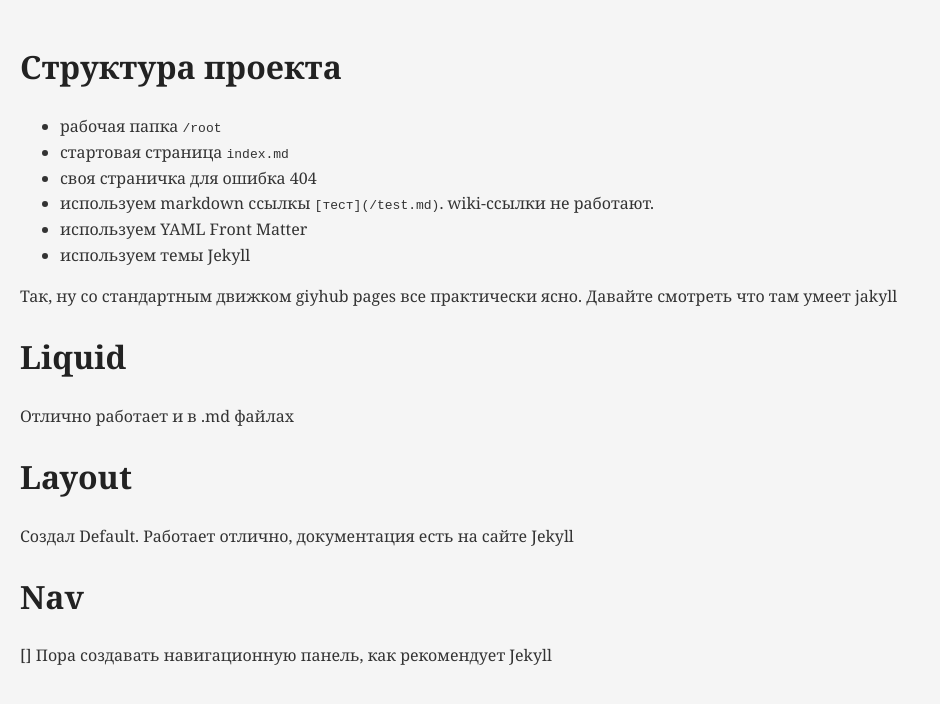
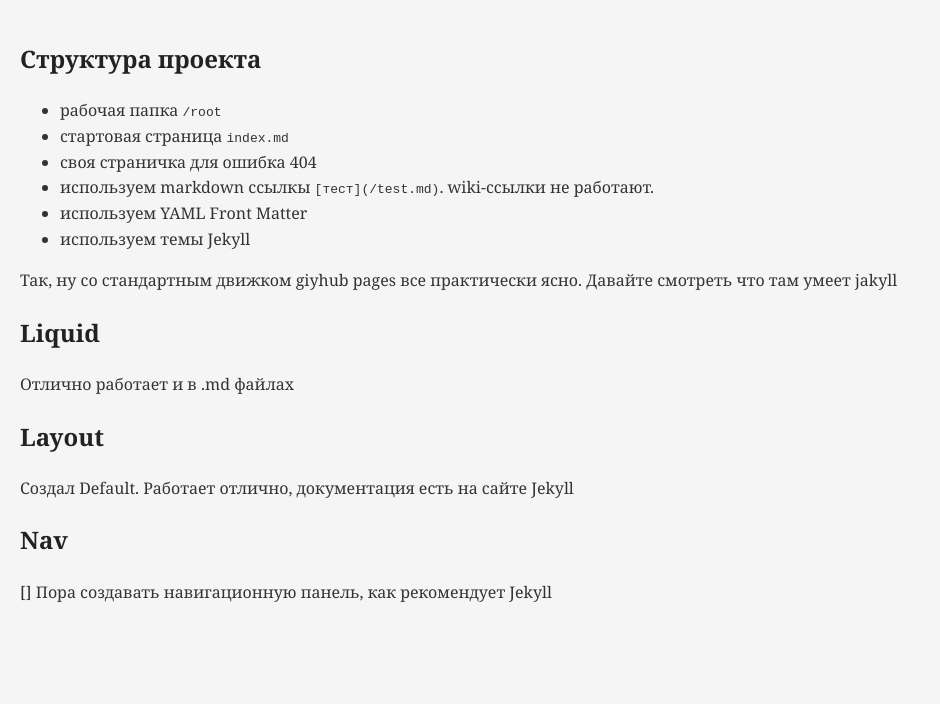
Before and after one commit to Vasiliy-Mazaev/vasiliy-mazaev.github.io, a Jekyll site: the page built from index.md, in a window 1280 px wide. Shown: the top 704 px of the page, without its empty margins (0-940 px from the left). Built offline with Jekyll 4.4.1, drawn with Linux system fonts in a browser that asks for light colours; our own code applies the rules of GitHub Pages for plain Markdown files.

Commit message:
fix h1 title

```diff
--- a/index.md
+++ b/index.md
@@ -11,7 +11,7 @@ draft: false
 published: true
 ---
 
-# Структура проекта
+## Структура проекта
 
 - рабочая папка `/root`
 - стартовая страница `index.md`
@@ -23,14 +23,14 @@ published: true
 Так, ну со стандартным движком giyhub pages все практически ясно.
 Давайте смотреть что там умеет jakyll
 
-# Liquid
+## Liquid
 
 Отлично работает и в .md файлах
 
-# Layout
+## Layout
 
 Создал Default. Работает отлично, документация есть на сайте Jekyll
 
-# Nav
+## Nav
 
- [] Пора создавать навигационную панель, как рекомендует Jekyll
+[] Пора создавать навигационную панель, как рекомендует Jekyll
```
